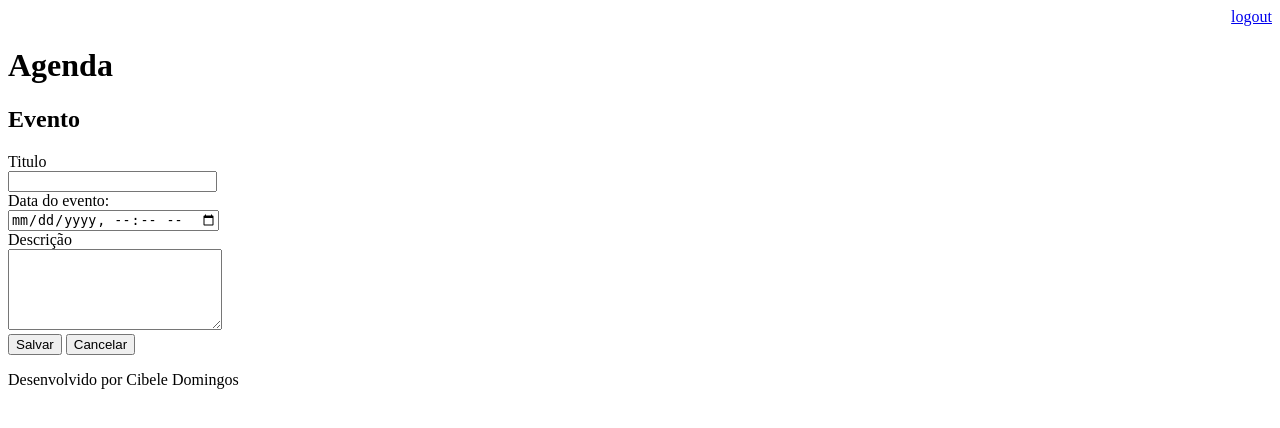
After one commit to cibelemoraes/Agenda_Project_Django, a Django app: page /agenda/evento/ in a window 1280 px wide. The commit adds this page. Shown: the top 428 px of the page. Run offline with Django 5.2, Linux system fonts and the light colour scheme; a user stored in the database is signed in.

Commit message:
realizando inserção de  dados

```diff
--- a/Agenda_Project_Django/urls.py
+++ b/Agenda_Project_Django/urls.py
@@ -24,9 +24,11 @@ from core import views
 
 urlpatterns = [
     path('admin/', admin.site.urls),
-    path('agenda/', views.lista_eventos),
+    path('agenda/', views.lista_eventos, name='lista_eventos'),
+    path('agenda/evento/', views.evento, name='evento'),
+    path('agenda/evento/submit',  views.submit_evento, name='submit_evento'),
     path('', RedirectView.as_view(url='/agenda/')),
-    path('login/', views.login_user),
-    path('login/submit', views.submit_login),
-    path('logout/', views.logout_user)
+    path('login/', views.login_user, name='login'),
+    path('login/submit', views.submit_login, name='submit_login'),
+    path('logout/', views.logout_user, name='logout'),
 ]
--- a/core/templates/agenda.html
+++ b/core/templates/agenda.html
@@ -2,9 +2,12 @@
 
 {% block content %}
    <h2>Agendamentos</h2>
+   <a href="evento/">
+       <button type="button">Novo Evento</button>
+   </a>
 
 
-  <ul style="font-size: 18px">
+<ul style="font-size: 18px">
     {% for evento in eventos %}
         <li>{{ evento.titulo }} - {{ evento.get_data_evento }} </li>
     {% endfor %}
--- /dev/null
+++ b/core/templates/evento.html
@@ -0,0 +1,25 @@
+{% extends "model-page.html" %}
+
+{% block content %}
+    <h2>Evento</h2>
+
+    <form action="submit" method="POST">
+        {% csrf_token %}
+        <label>Titulo</label>
+        <br>
+        <input type="text" name="titulo" size="23">
+        <br>
+        <label>Data do evento:</label>
+        <br>
+        <input type="datetime-local" name="data_evento">
+        <br>
+        <label>Descrição</label>
+        <br>
+        <textarea name="descricao" rows="5" cols="24"></textarea>
+        <br>
+        <button type="submit">Salvar</button>
+        <a href="/">
+            <button type="button">Cancelar</button>
+        </a>
+    </form>
+{% endblock %}
--- a/core/views.py
+++ b/core/views.py
@@ -1,3 +1,4 @@
+from django.http import HttpResponse
 from django.shortcuts import render, redirect
 from core.models import Evento
 from django.contrib.auth.decorators import login_required
@@ -35,3 +36,29 @@ def lista_eventos(request):
     evento = Evento.objects.filter(usuario=usuario)
     dados = {'eventos': evento}
     return render(request, 'agenda.html', dados)
+
+
+@login_required(login_url='/login/')
+def evento(request):
+    return render(request, 'evento.html')
+
+
+@login_required(login_url='/login/')
+def submit_evento(request):
+    if request.method == 'POST':
+        titulo = request.POST.get('titulo')
+        data_evento = request.POST.get('data_evento')
+        descricao = request.POST.get('descricao')
+        usuario = request.user
+
+        if titulo and data_evento and descricao:
+            Evento.objects.create(
+                titulo=titulo,
+                data_evento=data_evento,
+                descricao=descricao,
+                usuario=usuario
+            )
+            return redirect('/agenda/')  # Redirecione para a página correta após o salvamento
+        else:
+            return HttpResponse("Faltam informações no formulário.")
+    return redirect('/agenda/')
```
Also changed, not shown: db.sqlite3, 1 other file.
